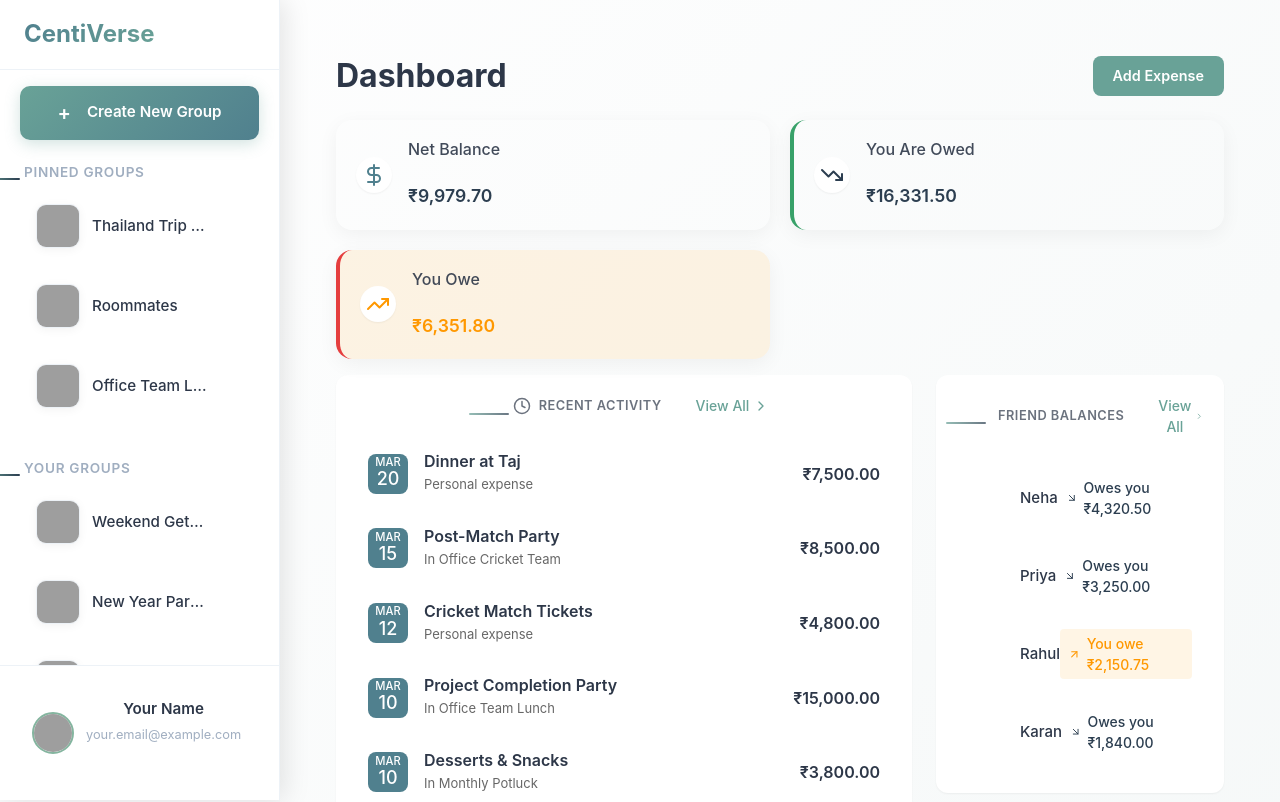
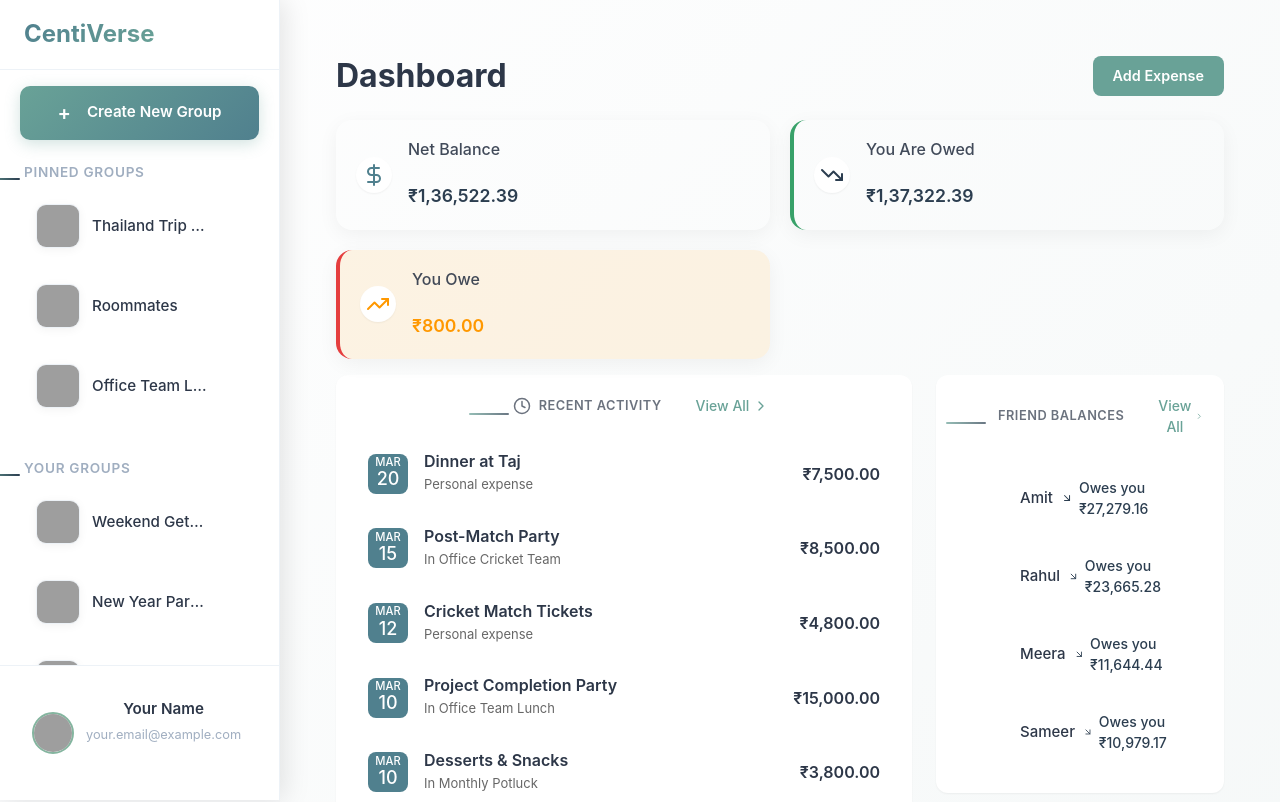
Before and after one commit to CentiVerse-Solutions/CentiVerse-Desktop, a React (Vite) app in the folder apps/web/: page /dashboard in a window 1280 px wide. Shown: the top 802 px of the page. Built offline with nearby package versions, Linux system fonts and the light colour scheme; grey boxes are pictures that could not be loaded.

Commit message:
Refactor: Move every screen onto the data seam
Group balances no longer computed with float division in the component.

```diff
--- a/apps/web/src/components/layout/MainLayout/MainLayout.jsx
+++ b/apps/web/src/components/layout/MainLayout/MainLayout.jsx
@@ -3,10 +3,10 @@ import { useLocation, Outlet } from 'react-router-dom';
 import SideNavbar from '../SideNavbar/SideNavbar';
 import './MainLayout.css';
 
-// Import mock data for testing (replace with your actual data source)
-import { mockGroups } from '../../../utils/mockData';
+import { useGroups } from '../../../data/hooks';
 
 const MainLayout = () => {
+    const { data: groups = [] } = useGroups();
     const [isNavOpen, setIsNavOpen] = useState(window.innerWidth >= 992);
     const [isMobile, setIsMobile] = useState(window.innerWidth < 992);
     const location = useLocation();
@@ -58,7 +58,7 @@ const MainLayout = () => {
             <SideNavbar
                 isOpen={isNavOpen}
                 toggleSideNav={toggleSideNav}
-                groups={mockGroups}
+                groups={groups}
             />
 
             <main className={`main-content ${isNavOpen && !isMobile ? 'with-sidebar' : ''}`}>
--- /dev/null
+++ b/apps/web/src/data/legacy.ts
@@ -0,0 +1,54 @@
+import type { Expense, Friend, GroupBalances } from './port';
+
+/**
+ * TEMPORARY migration shim, Phase 3 -> Phase 4.
+ *
+ * The screens still render major-unit floats (`expense.amount`, `friend.balance`)
+ * because they were written against the old mock shape. The port speaks Money.
+ * This maps one to the other at the boundary so screens can move onto the seam
+ * without also being rewritten in the same commit.
+ *
+ * What matters is that the VALUES are now derived by @centiverse/core rather
+ * than hand-authored -- the numbers on screen are correct even while their
+ * rendering still takes a float.
+ *
+ * DELETE THIS in Phase 4: as each component is extracted it should consume Money
+ * directly and format via shared/money/format.
+ */
+
+const toMajor = (minor: number): number => minor / 100;
+
+export interface LegacyExpense extends Omit<Expense, 'total'> {
+  amount: number;
+  total: Expense['total'];
+}
+
+export const toLegacyExpense = (e: Expense): LegacyExpense => ({
+  ...e,
+  amount: toMajor(e.total.minor),
+});
+
+export const toLegacyExpenses = (list: Expense[] = []): LegacyExpense[] =>
+  list.map(toLegacyExpense);
+
+export interface LegacyFriend extends Omit<Friend, 'balance'> {
+  balance: number;
+}
+
+export const toLegacyFriend = (f: Friend): LegacyFriend => ({
+  ...f,
+  balance: toMajor(f.balance.minor),
+});
+
+export const toLegacyFriends = (list: Friend[] = []): LegacyFriend[] => list.map(toLegacyFriend);
+
+/** Group balance rows in the `{ id, name, balance }` shape the tabs expect. */
+export const toLegacyBalances = (b: GroupBalances | undefined) =>
+  (b?.net ?? []).map((row) => ({
+    id: row.person.id,
+    name: row.person.name,
+    avatar: row.person.avatar,
+    balance: toMajor(row.balance.minor),
+  }));
+
+export { toMajor };
--- a/apps/web/src/pages/Account/Account.jsx
+++ b/apps/web/src/pages/Account/Account.jsx
@@ -10,7 +10,7 @@ import { Badge } from '../../components/common/Badge/Badge';
 import  SplitText  from '../../components/common/SplitText/SplitText';
 
 // Import mock currencies for dropdown
-import { mockCurrencies } from '../../utils/mockData';
+import { SUPPORTED_CURRENCIES as mockCurrencies } from '../../shared/currencies';
 
 // Use a default import approach that's safer
 const defaultAvatar = 'https://via.placeholder.com/150';
--- a/apps/web/src/pages/Activity/Activity.jsx
+++ b/apps/web/src/pages/Activity/Activity.jsx
@@ -1,4 +1,4 @@
-import React, { useState, useEffect } from 'react';
+import React, { useState, useEffect, useMemo } from 'react';
 import { motion } from 'framer-motion';
 import { Link } from 'react-router-dom';
 import {
@@ -19,7 +19,9 @@ import {
 import SearchBar from '../../components/common/SearchBar/SearchBar';
 import { Button } from '../../components/common/Button/Button';
 import { Avatar } from '../../components/common/Avatar/Avatar';
-import { mockExpenses, mockGroups, mockFriends } from '../../utils/mockData';
+import { useRecentExpenses, useGroups } from '../../data/hooks';
+import { toLegacyExpenses } from '../../data/legacy';
+import { LoadingState, ErrorState } from '../../shared/ui/AsyncBoundary';
 import './Activity.css';
 import { formatAmount } from '../../shared/money/format';
 
@@ -42,13 +44,19 @@ const Activity = () => {
     // Current user ID (in a real app this would come from auth context)
     const currentUserId = 1; // Assuming user with ID 1 is "You"
 
+    // §5.2: expenses and groups come from the seam.
+    const expensesQuery = useRecentExpenses(500);
+    const groupsQuery = useGroups();
+    const allExpenses = useMemo(() => toLegacyExpenses(expensesQuery.data ?? []), [expensesQuery.data]);
+    const allGroups = groupsQuery.data ?? [];
+
     // Get all expenses with group info, settlement status, and relevant to the current user
     useEffect(() => {
         // Process expenses to add settlement information
         // In a real app, this would come from your backend
-        const enhancedExpenses = mockExpenses.map(expense => {
+        const enhancedExpenses = allExpenses.map(expense => {
             // Find the group this expense belongs to
-            const group = expense.groupId ? mockGroups.find(g => g.id === expense.groupId) : null;
+            const group = expense.groupId ? allGroups.find(g => g.id === expense.groupId) : null;
 
             // Calculate settlement info
             const userIsPayer = expense.paidBy.id === currentUserId;
@@ -114,7 +122,7 @@ const Activity = () => {
 
         setActivities(sortedActivities);
         setFilteredActivities(sortedActivities);
-    }, []);
+    }, [allExpenses, allGroups, currentUserId]);
 
     // Update filtered activities when filters change
     useEffect(() => {
@@ -243,7 +251,7 @@ const Activity = () => {
     // Get unique categories from all expenses
     const getUniqueCategories = () => {
         const categories = {};
-        mockExpenses.forEach(expense => {
+        allExpenses.forEach(expense => {
             if (expense.category && !categories[expense.category.id]) {
                 categories[expense.category.id] = expense.category;
             }
@@ -271,6 +279,18 @@ const Activity = () => {
             transition: { type: 'spring', stiffness: 100, damping: 15 }
         }
     };
+
+    // Phase 3 exit criterion: real loading and error states on every screen.
+    if (expensesQuery.isPending) return <LoadingState label="Loading activity…" />;
+    if (expensesQuery.isError) {
+        return (
+            <ErrorState
+                error={expensesQuery.error}
+                label="Could not load activity"
+                onRetry={() => expensesQuery.refetch()}
+            />
+        );
+    }
 
     return (
         <motion.div
@@ -400,7 +420,7 @@ const Activity = () => {
                             >
                                 All Groups
                             </button>
-                            {mockGroups.map(group => (
+                            {allGroups.map(group => (
                                 <button
                                     key={group.id}
                                     className={`act-filter-option ${filterGroup === group.id.toString() ? 'active' : ''}`}
--- a/apps/web/src/pages/Dashboard/Dashboard.jsx
+++ b/apps/web/src/pages/Dashboard/Dashboard.jsx
@@ -17,7 +17,9 @@ import {
 import { Button } from '../../components/common/Button/Button';
 import SearchBar from '../../components/common/SearchBar/SearchBar';
 import { Avatar } from '../../components/common/Avatar/Avatar';
-import { mockFriends, mockGroups, mockExpenses } from '../../utils/mockData';
+import { useViewerBalances, useRecentExpenses, useFriends, useGroups } from '../../data/hooks';
+import { toLegacyExpenses, toLegacyFriends, toMajor } from '../../data/legacy';
+import { LoadingState, ErrorState } from '../../shared/ui/AsyncBoundary';
 import './Dashboard.css';
 import { formatAmount } from '../../shared/money/format';
 
@@ -31,46 +33,49 @@ const Dashboard = () => {
     const [recentActivities, setRecentActivities] = useState([]);
     const [topFriends, setTopFriends] = useState([]);
 
-    // Calculate balances and recent activities
+    // §5.2: every number here is derived from the ledger by @centiverse/core.
+    // The old code summed mockFriends[].balance -- floats someone typed by hand
+    // that never reconciled with mockExpenses.
+    const balancesQuery = useViewerBalances();
+    const expensesQuery = useRecentExpenses(5);
+    const friendsQuery = useFriends();
+    const groupsQuery = useGroups();
+
+    const isPending =
+        balancesQuery.isPending || expensesQuery.isPending || friendsQuery.isPending;
+    const loadError =
+        balancesQuery.error ?? expensesQuery.error ?? friendsQuery.error ?? null;
+
     useEffect(() => {
-        // Calculate total balances
-        const youAreOwed = mockFriends
-            .filter(friend => friend.balance > 0)
-            .reduce((sum, friend) => sum + friend.balance, 0);
+        const b = balancesQuery.data;
+        if (!b) return;
+        setBalanceSummary({
+            youAreOwed: toMajor(b.youAreOwed.minor),
+            youOwe: toMajor(b.youOwe.minor),
+            netBalance: toMajor(b.net.minor),
+        });
+    }, [balancesQuery.data]);
 
-        const youOwe = mockFriends
-            .filter(friend => friend.balance < 0)
-            .reduce((sum, friend) => sum + Math.abs(friend.balance), 0);
+    useEffect(() => {
+        if (!expensesQuery.data) return;
+        const groups = groupsQuery.data ?? [];
+        setRecentActivities(
+            toLegacyExpenses(expensesQuery.data).map((expense) => ({
+                ...expense,
+                group: expense.groupId ? groups.find((g) => g.id === expense.groupId) ?? null : null,
+                type: 'expense',
+            })),
+        );
+    }, [expensesQuery.data, groupsQuery.data]);
 
-        setBalanceSummary({
-            youAreOwed,
-            youOwe,
-            netBalance: youAreOwed - youOwe,
-        });
-
-        // Get recent activities (expenses)
-        const activities = [...mockExpenses]
-            .sort((a, b) => new Date(b.date) - new Date(a.date))
-            .slice(0, 5)
-            .map(expense => {
-                // Find the group this expense belongs to
-                const group = expense.groupId ? mockGroups.find(g => g.id === expense.groupId) : null;
-                return {
-                    ...expense,
-                    group,
-                    type: 'expense',
-                };
-            });
-
-        setRecentActivities(activities);
-
-        // Get top friends (those with highest absolute balances)
-        const sortedFriends = [...mockFriends]
-            .sort((a, b) => Math.abs(b.balance) - Math.abs(a.balance))
-            .slice(0, 4);
-
-        setTopFriends(sortedFriends);
-    }, []);
+    useEffect(() => {
+        if (!friendsQuery.data) return;
+        setTopFriends(
+            [...toLegacyFriends(friendsQuery.data)]
+                .sort((a, b) => Math.abs(b.balance) - Math.abs(a.balance))
+                .slice(0, 4),
+        );
+    }, [friendsQuery.data]);
 
     // Format currency
     // §4.1: currency comes from the data, never a hardcoded symbol.
@@ -118,6 +123,18 @@ const Dashboard = () => {
             transition: { type: 'spring', stiffness: 100, damping: 15 }
         }
     };
+
+    // Phase 3 exit criterion: real loading and error states on every screen.
+    if (isPending) return <LoadingState label="Loading your dashboard…" />;
+    if (loadError) {
+        return (
+            <ErrorState
+                error={loadError}
+                label="Could not load your dashboard"
+                onRetry={() => { balancesQuery.refetch(); expensesQuery.refetch(); friendsQuery.refetch(); }}
+            />
+        );
+    }
 
     return (
         <motion.div
@@ -241,7 +258,7 @@ const Dashboard = () => {
                         </div>
 
                         <div className="groups-grid">
-                            {mockGroups.slice(0, 4).map((group) => (
+                            {(groupsQuery.data ?? []).slice(0, 4).map((group) => (
                                 <Link to={`/groups/${group.id}`} key={group.id} className="group-card">
                                     <div className="group-avatar">
                                         <img src={group.avatar} alt={group.name} />
--- a/apps/web/src/pages/GroupDetails/GroupDetails.jsx
+++ b/apps/web/src/pages/GroupDetails/GroupDetails.jsx
@@ -38,7 +38,8 @@ import GroupExport from '../../components/groups/GroupExport/GroupExport';
 import './GroupDetails.css';
 
 // Import mock data for testing
-import { mockGroups, mockExpenses, mockFriends } from '../../utils/mockData';
+import { useGroup, useGroupExpenses, useGroupBalances } from '../../data/hooks';
+import { toLegacyExpenses, toLegacyBalances } from '../../data/legacy';
 import { VIEWER_ID } from '../../shared/people/viewer';
 
 // Utility functions for financial calculations - moved from component for clarity
@@ -99,62 +100,41 @@ const GroupDetails = () => {
     const [splitValues, setSplitValues] = useState({});
     const [memberToRemove, setMemberToRemove] = useState(null);
 
-    // Memoized fetch function to avoid recreation on each render
-    const fetchGroupData = useCallback(async () => {
-        setIsLoading(true);
-        setError(null);
-
-        try {
-            // Simulate API call with delay
-            await new Promise(resolve => setTimeout(resolve, 500));
-
-            // In a real app, these would be API calls
-            // const response = await fetch(`/api/groups/${groupId}`);
-            // if (!response.ok) throw new Error('Failed to fetch group data');
-            // const groupData = await response.json();
-
-            // For now, use mock data
-            const selectedGroup = mockGroups.find(g => g.id === parseInt(groupId));
-
-            if (!selectedGroup) {
-                // Handle 404 - Group not found
-                setError('Group not found');
-                navigate('/groups');
-                return;
-            }
-
-            const groupExpenses = mockExpenses.filter(e => e.groupId === parseInt(groupId));
+    // §5.2 -- data comes from the seam. Loading and error are real query states.
+    const numericGroupId = Number.parseInt(groupId, 10);
+    const groupQuery = useGroup(numericGroupId);
+    const expensesQuery = useGroupExpenses(numericGroupId);
+    const balancesQuery = useGroupBalances(numericGroupId);
+
+    useEffect(() => {
+        setIsLoading(groupQuery.isPending || expensesQuery.isPending);
+    }, [groupQuery.isPending, expensesQuery.isPending]);
+
+    useEffect(() => {
+        const failure = groupQuery.error ?? expensesQuery.error ?? null;
+        setError(failure ? failure.message : null);
+    }, [groupQuery.error, expensesQuery.error]);
+
+    useEffect(() => {
+        const selectedGroup = groupQuery.data;
+        if (!selectedGroup) return;
 
         setGroup(selectedGroup);
-            setExpenses(groupExpenses);
-
-            // Initialize participants with all group members checked
-            if (selectedGroup) {
-                const initialParticipants = selectedGroup.members.map(member => member.id);
         setExpenseForm(prev => ({
             ...prev,
-                    participants: initialParticipants
+            participants: selectedGroup.members.map(member => member.id),
         }));
 
-                // Initialize empty split values for all members
         const initialSplitValues = {};
         selectedGroup.members.forEach(member => {
             initialSplitValues[member.id] = '';
         });
         setSplitValues(initialSplitValues);
-            }
-        } catch (error) {
-            console.error("Error fetching group data:", error);
-            setError('Failed to load group data. Please try again later.');
-        } finally {
-            setIsLoading(false);
-        }
-    }, [groupId, navigate]);
-
-    // Load data on mount or when groupId changes
+    }, [groupQuery.data]);
+
     useEffect(() => {
-        fetchGroupData();
-    }, [fetchGroupData]);
+        if (expensesQuery.data) setExpenses(toLegacyExpenses(expensesQuery.data));
+    }, [expensesQuery.data]);
 
     // Handle sidebar toggle
     const toggleSidebar = () => {
@@ -655,54 +635,12 @@ const GroupDetails = () => {
         setIsConfirmDialogOpen(true);
     };
 
-    // Calculate balances based on expenses
-    const balances = useMemo(() => {
-        if (!group || !expenses.length) return [];
-
-        // Create a balance object for each member
-        const balances = {};
-        group.members.forEach(member => {
-            balances[member.id] = {
-                id: member.id,
-                name: member.name,
-                avatar: member.avatar,
-                balance: 0,
-            };
-        });
-
-        // Process each expense to calculate balances
-        expenses.forEach(expense => {
-            const paidBy = expense.paidBy.id;
-            const totalAmount = expense.amount;
-
-            // If we have split values, use them
-            if (expense.splitValues && Object.keys(expense.splitValues).length > 0) {
-                // The person who paid gets credited the full amount
-                balances[paidBy].balance += totalAmount;
-
-                // Each participant gets debited their share
-                Object.entries(expense.splitValues).forEach(([participantId, amount]) => {
-                    if (balances[participantId]) {
-                        balances[participantId].balance -= parseFloat(amount);
-                    }
-                });
-            } else {
-                // Fallback to equal split
-                const splitCount = expense.participants.length;
-                const amountPerPerson = totalAmount / splitCount;
-
-                // Add to the person who paid
-                balances[paidBy].balance += totalAmount;
-
-                // Subtract from each participant
-                expense.participants.forEach(participant => {
-                    balances[participant.id].balance -= amountPerPerson;
-                });
-            }
-        });
-
-        return Object.values(balances);
-    }, [group, expenses]);
+    // §4.4 / non-negotiable 2: balances are DERIVED by @centiverse/core.
+    // This used to compute `totalAmount / splitCount` in floats right here.
+    const balances = useMemo(
+        () => toLegacyBalances(balancesQuery.data),
+        [balancesQuery.data],
+    );
 
     // Format currency with proper locale support
     const formatCurrency = (amount) => {
@@ -838,7 +776,7 @@ const GroupDetails = () => {
                 <p>{error}</p>
                 <motion.button
                     className="action-btn primary"
-                    onClick={() => fetchGroupData()}
+                    onClick={() => { groupQuery.refetch(); expensesQuery.refetch(); balancesQuery.refetch(); }}
                     whileHover={{ scale: 1.05 }}
                     whileTap={{ scale: 0.95 }}
                 >
--- a/apps/web/src/pages/Groups/Groups.jsx
+++ b/apps/web/src/pages/Groups/Groups.jsx
@@ -3,56 +3,50 @@ import { motion, AnimatePresence, LayoutGroup } from 'framer-motion';
 import { Users, Star, PlusCircle } from 'lucide-react';
 import GroupList from '../../components/groups/GroupList/GroupList';
 import NewGroupModal from '../../components/groups/NewGroupModal/NewGroupModal';
-import { mockGroups, mockExpenses, mockFriends } from '../../utils/mockData';
+import { useGroups, useFriends, useRecentExpenses, useCreateGroup } from '../../data/hooks';
+import { toLegacyExpenses, toLegacyFriends } from '../../data/legacy';
 import './Groups.css';
 
 const Groups = () => {
     const [groups, setGroups] = useState([]);
     const [expenses, setExpenses] = useState([]);
     const [friends, setFriends] = useState([]);
-    const [isLoading, setIsLoading] = useState(true);
-    const [error, setError] = useState(null);
     const [showCreateModal, setShowCreateModal] = useState(false);
 
-    // Fetch data on mount - replace with actual API calls later
+    // Data comes from the seam (§5.2). Loading, error and empty states below are
+    // real query states rather than a simulated setTimeout.
+    const groupsQuery = useGroups();
+    const expensesQuery = useRecentExpenses(500);
+    const friendsQuery = useFriends();
+    const createGroup = useCreateGroup();
+
+    const isLoading =
+        groupsQuery.isPending || expensesQuery.isPending || friendsQuery.isPending;
+    const error =
+        groupsQuery.error ?? expensesQuery.error ?? friendsQuery.error ?? null;
+
     useEffect(() => {
-        const fetchData = async () => {
-            try {
-                // Simulate API delay
-                await new Promise(resolve => setTimeout(resolve, 800));
+        if (groupsQuery.data) setGroups(groupsQuery.data);
+    }, [groupsQuery.data]);
 
-                // Use mock data for now
-                setGroups(mockGroups);
-                setExpenses(mockExpenses);
-                setFriends(mockFriends);
-                setIsLoading(false);
-            } catch (error) {
-                console.error('Error fetching data:', error);
-                setError('Failed to load data. Please try again later.');
-                setIsLoading(false);
-            }
-        };
+    useEffect(() => {
+        if (expensesQuery.data) setExpenses(toLegacyExpenses(expensesQuery.data));
+    }, [expensesQuery.data]);
 
-        fetchData();
-    }, []);
+    useEffect(() => {
+        if (friendsQuery.data) setFriends(toLegacyFriends(friendsQuery.data));
+    }, [friendsQuery.data]);
 
     // Handle creating a new group
+    // Creation goes through the port, which assigns the id and adds the viewer
+    // as a member. §5.4: no component invents a user named "You".
     const handleCreateGroup = (groupData) => {
-        // Generate an ID and add to groups
-        const newGroup = {
-            ...groupData,
-            id: Math.max(...groups.map(g => g.id), 0) + 1,
-            createdAt: new Date().toISOString(),
-            members: [...groupData.members, {
-                id: 1,
-                name: "You",
-                email: "you@example.com",
-                avatar: "https://randomuser.me/api/portraits/men/32.jpg",
-            }]
-        };
-
-        // Update state with new group
-        setGroups(prevGroups => [newGroup, ...prevGroups]);
+        createGroup.mutate({
+            name: groupData.name,
+            currency: groupData.currency ?? 'INR',
+            members: groupData.members ?? [],
+            ...(groupData.avatar ? { avatar: groupData.avatar } : {}),
+        });
     };
 
     // Stats summary based on groups data
--- a/apps/web/tsconfig.json
+++ b/apps/web/tsconfig.json
@@ -18,7 +18,7 @@
     "resolveJsonModule": true,
     "skipLibCheck": true,
     "forceConsistentCasingInFileNames": true,
-    "types": ["vitest/globals"],
+    "types": ["vite/client", "vitest/globals"],
 
     "baseUrl": ".",
     "paths": { "@/*": ["./src/*"] }
```
Also changed, not shown: apps/web/src/pages/Friends/Friends.jsx (+12 -7 lines), apps/web/src/shared/currencies.ts (added, +30 -0 lines). Lines whose indentation alone changed are shown as unchanged.
